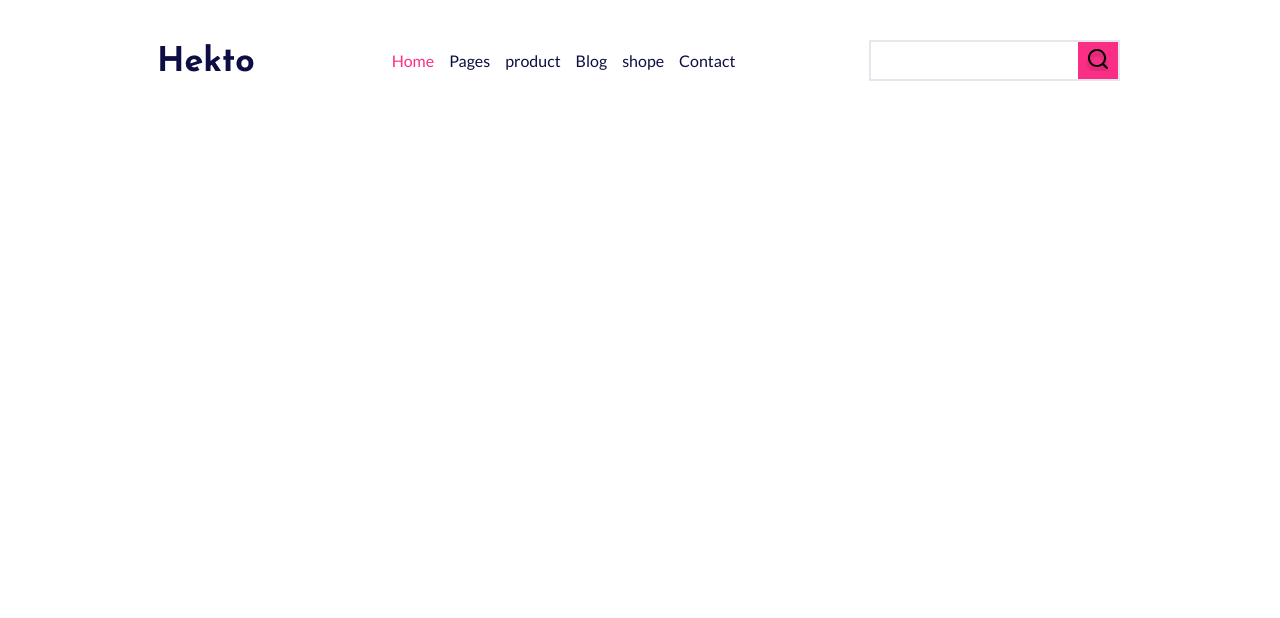
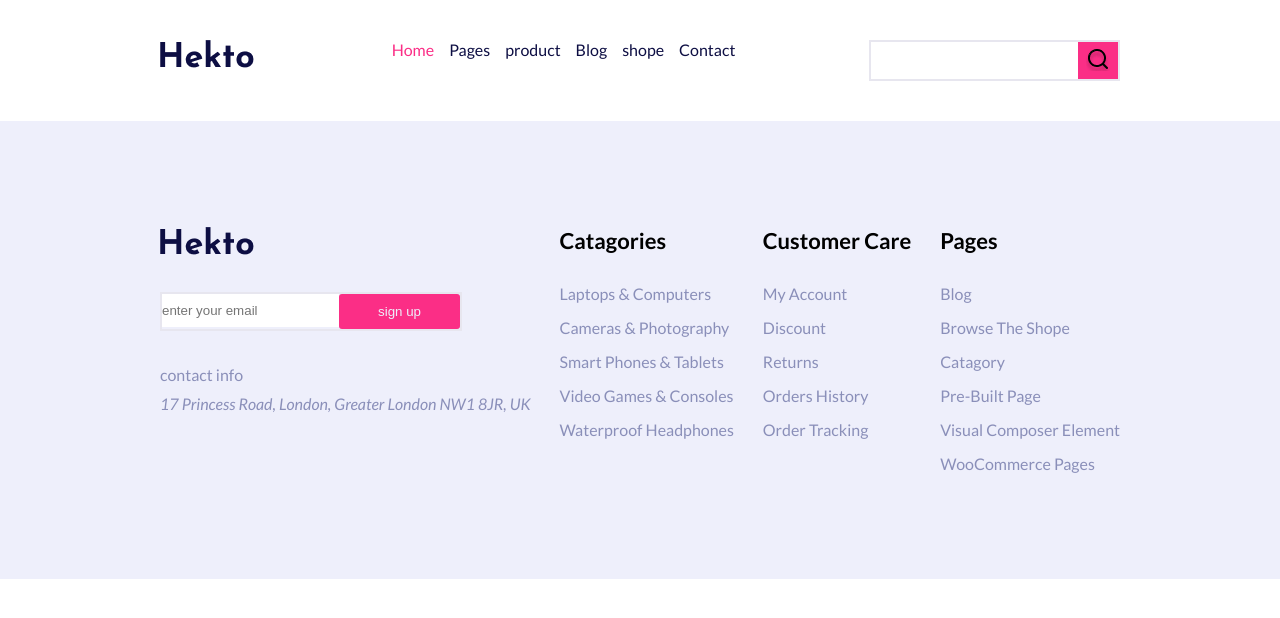
Before and after one commit to Ali99997656/hekto, a plain HTML site: page index.html in a window 1280 px wide. Drawn offline with Linux system fonts and the light colour scheme.

Commit message:
creat foter section

```diff
--- a/assist/base.css
+++ b/assist/base.css
@@ -52,13 +52,13 @@ li{
 .row{
     display: flex;
     justify-content: space-between;
-    align-items: center;
+    align-items: flex-start;
 }
 .colum{
     display: flex;
     flex-direction: column;
-    justify-content: center;
-    align-items: center;
+    justify-content: flex-start;
+    align-items: flex-start;
 }
 .gap1{
     gap: 5px;
@@ -72,15 +72,11 @@ li{
 :root{
      --primary: #FB2E86;
      --sacond: #0D0E43;
+     --three:#8A8FB9;
     --primary_font:"lato";
 }
-.bottin{
-    border: none;
-    outline: none;
-    color: #ffffff;
-    background-color: var(--pink);
-    border-radius: 3px;
-}
+
+
 body{
     font-family: var(--primary_font);
 }
@@ -90,3 +86,11 @@ body{
     border: none;
     outline: none;
 }
+.button2{
+    padding: 10px 39px;
+     background-color: var(--primary);
+    border: none;
+    outline: none;
+    color:#EEEFFB;
+    border-radius: 3px;
+}
--- a/assist/main.css
+++ b/assist/main.css
@@ -1,3 +1,4 @@
+/* start header */
 .heder{
     padding: 40px 0;
 
@@ -27,3 +28,63 @@ form .button {
    border: none;
     outline: none;
 }
+/*end heder*/
+/*start footer*/
+footer{
+    background-color: #EEEFFB;
+    padding: 106px 0;
+}
+.form2{
+    border:2px solid #E7E6EF;
+}
+.sign_up{
+    gap: 34px;
+}
+.form2 .sign{
+    border: none;
+    outline: none;
+    height: 33px;
+
+}
+.info p , address{
+    color: var(--three);
+    font-size: 16px;
+}
+.catog{
+    gap: 30px;
+
+}
+.catog h2{
+    color: #000000;
+    font-size: 22px;
+}
+.catog ul li {
+    color: var(--three);
+    font-size: 16px;
+}
+.customar{
+   gap: 30px;
+}
+.customar h2{
+    color: #000000;
+    font-size: 22px;
+}
+.customar ul li {
+    color: var(--three);
+    font-size: 16px;}
+.pages{
+        gap: 30px;
+    }
+    .pages h2{
+        color: #000000;
+    font-size: 22px;
+    }
+    .pages ul li{
+        color: var(--three);
+    font-size: 16px;
+    text-transform: capitalize;
+    }
+
+
+
+/*end footer*/
--- a/index.html
+++ b/index.html
@@ -53,5 +53,61 @@
         </div>
       </div>
     </header>
+    <footer>
+      <div class="contaner4">
+        <div class="row">
+          <div class="colum sign_up">
+            <a href="#">
+              <img src="/assist/photo/Hekto.png" alt="Hekto_logo">
+            </a>
+            <form action="sign up" class="row form2">
+              <input type="email" placeholder="enter your email" class="sign">
+              <button class="button2">sign up</button>
+            </form>
+           <div class="colum gap2 info">
+            <p>contact info</p>
+            <address>17 Princess Road, London, Greater London NW1 8JR, UK</address>
+          </div>
+          </div>
+        <div class="colum catog">
+          <h2>Catagories</h2>
+          <div class="list2 ">
+            <ul class="colum gap3">
+              <li>Laptops & Computers</li>
+              <li>Cameras & Photography</li>
+              <li>Smart Phones & Tablets</li>
+              <li>Video Games & Consoles</li>
+              <li>Waterproof Headphones</li>
+            </ul>
+          </div>
+          </div>
+          <div class="colum customar">
+          <h2>Customer Care</h2>
+          <div class="list1">
+            <ul class="colum gap3">
+              <li>My Account</li>
+              <li>Discount</li>
+              <li>Returns</li>
+              <li>Orders History</li>
+              <li>Order Tracking</li>
+            </ul>
+          </div>
+          </div>
+          <div class="colum pages">
+          <h2>Pages</h2>
+          <div class="list2">
+            <ul class="colum gap3">
+              <li>Blog</li>
+              <li>Browse the shope</li>
+              <li>Catagory</li>
+              <li>Pre-built page</li>
+              <li>Visual composer element</li>
+              <li>WooCommerce Pages</li>
+            </ul>
+          </div>
+        </div>
+        </div>
+      </div>
+    </footer>
   </body>
 </html>
```
